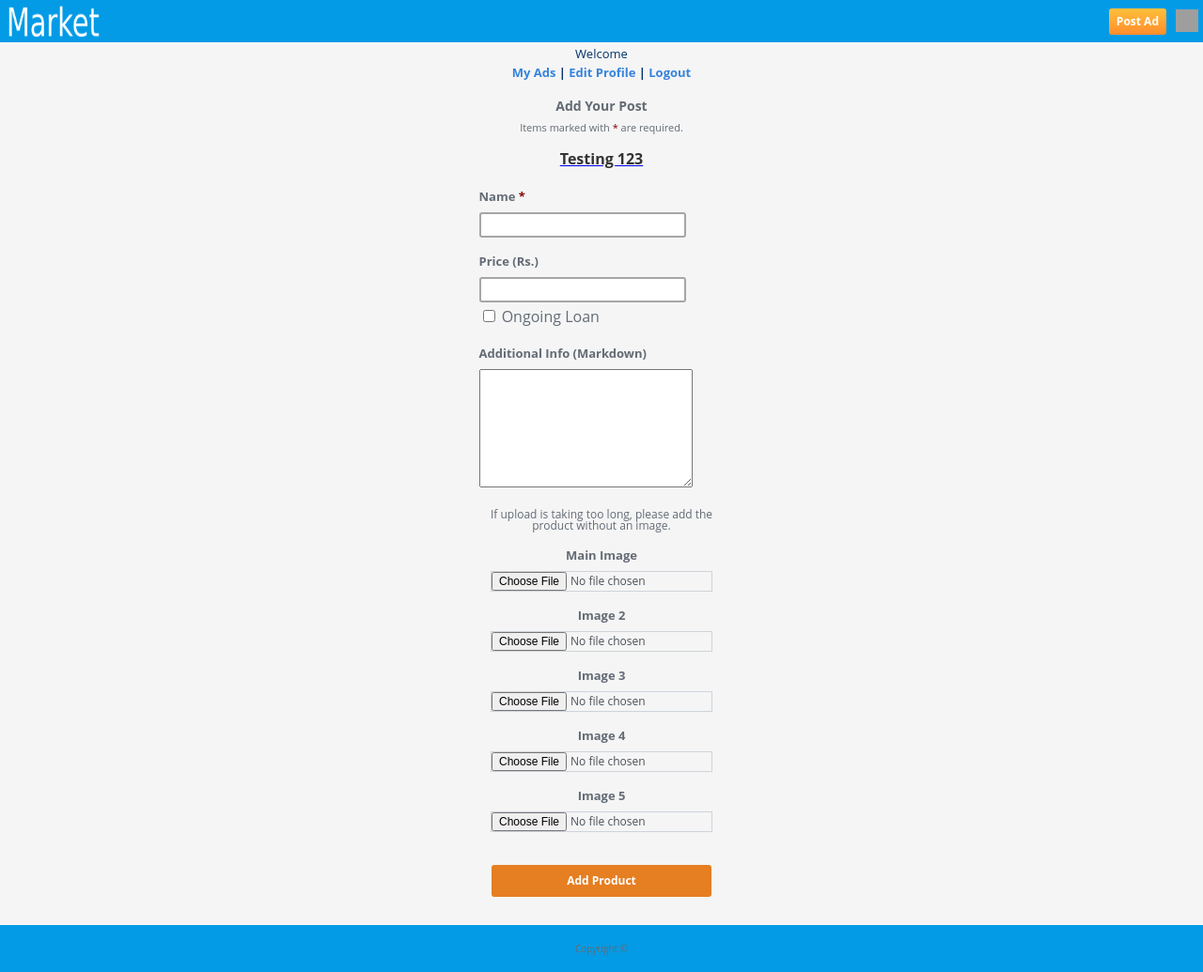
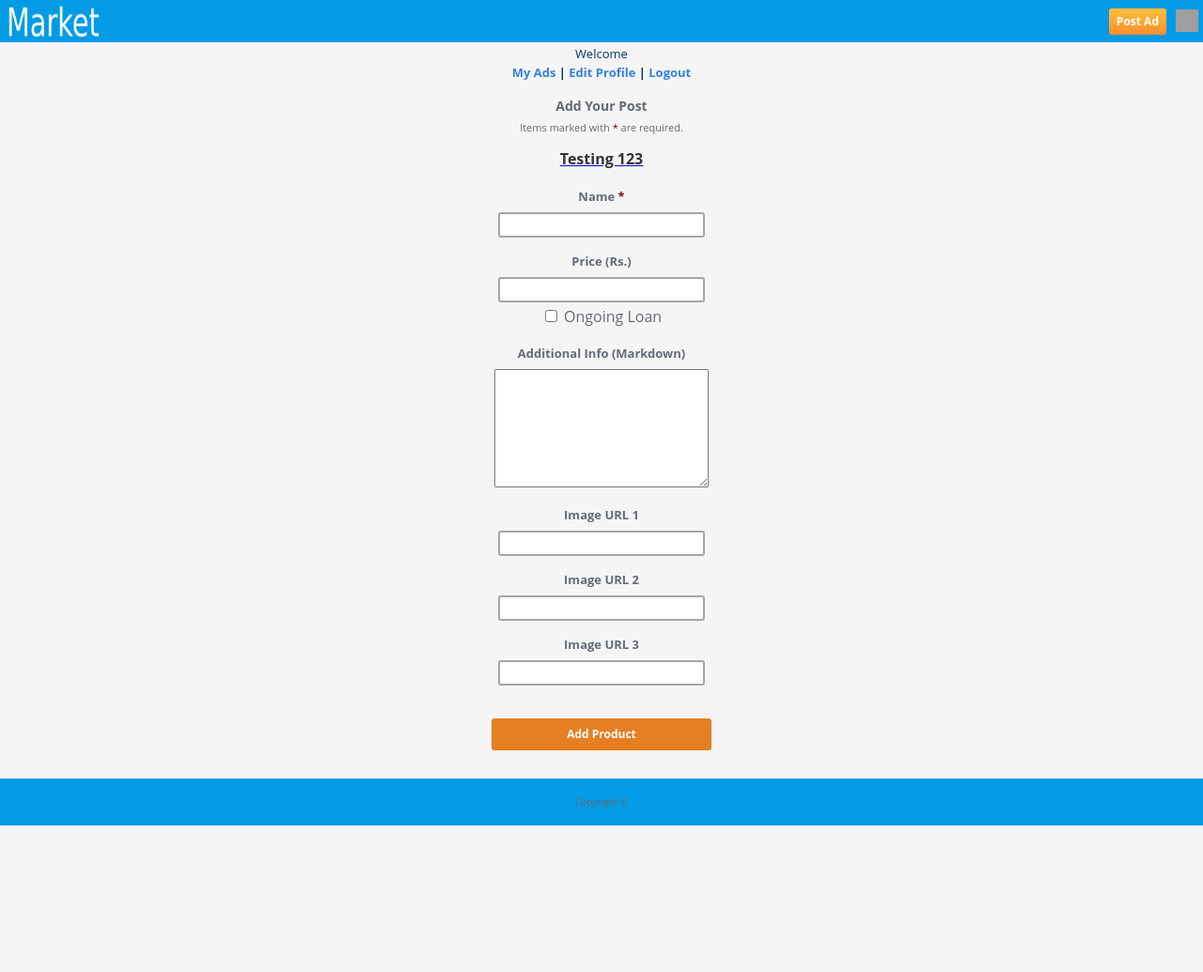
Before and after one commit to hirusha-adi/Market, a Flask app: template templates/new/mobile.html in a window 1280 px wide. Shown: the whole page at 94% size. After the commit the page ends 879 px from the top, so only its background shows below. Run offline with Flask 2, Linux system fonts and the light colour scheme; the template is opened without the code that fills it, so the values that code supplies are empty; some libraries are stand-ins or nearby versions; grey boxes are pictures that could not be loaded.

Commit message:
handle images easily with direct url

```diff
--- a/templates/new/mobile.html
+++ b/templates/new/mobile.html
@@ -111,7 +111,7 @@
 
                 <!-- Title -->
                 <tr>
-                    <td align="left">
+                    <td align="center">
                         {% if post_type == 'car' %}
                         <h4 style="color:#333;">Vehicle Info</h4>
                         {% elif post_type == 'land' %}
@@ -127,7 +127,7 @@
 
                 <!-- Name -->
                 <tr>
-                    <td align="left">
+                    <td align="center">
                         <div class="tx">
                             Name <span class="red">*</span>
                         </div>
@@ -137,7 +137,7 @@
 
                 <!-- Price (Rs.) -->
                 <tr>
-                    <td align="left">
+                    <td align="center">
                         <div class="tx">Price (Rs.)</div>
                         <input type="number" class="intext" name="ProductPrice" id="ProductPrice" value="">
 
@@ -159,11 +159,12 @@
 
                 <!-- Vehicle Type -->
                 <tr>
-                    <td align="left">
+                    <td align="center">
                         <div class="tx">
                             Vehicle Type<span class="red">*</span>
                         </div>
-                        <select name="VehicleType" id="VehicleType" class="intext" style="width:234px;height:31px;" required="">
+                        <select name="VehicleType" id="VehicleType" class="intext" style="width:234px;height:31px;"
+                            required="">
                             <option value="">Select Type</option>
                             <option value="Car">Car</option>
                             <option value="Van">Van</option>
@@ -183,11 +184,12 @@
 
                 <!-- Vehicle Condition -->
                 <tr>
-                    <td align="left">
+                    <td align="center">
                         <div class="tx">
                             Vehicle Condition<span class="red">*</span>
                         </div>
-                        <select name="VehicleCondition" id="VehicleCondition" class="intext" style="width:234px;height:31px;" required="">
+                        <select name="VehicleCondition" id="VehicleCondition" class="intext"
+                            style="width:234px;height:31px;" required="">
                             <option value="">Select Condition</option>
                             <option value="Antique">Antique</option>
                             <option value="Brand New">Brand New</option>
@@ -199,11 +201,12 @@
 
                 <!-- Vehicle Make -->
                 <tr>
-                    <td align="left">
+                    <td align="center">
                         <div class="tx">
                             Vehicle Make<span class="red">*</span>
                         </div>
-                        <select name="VehicleMake" id="VehicleMake" class="intext" style="width:234px;height:31px;" required="">
+                        <select name="VehicleMake" id="VehicleMake" class="intext" style="width:234px;height:31px;"
+                            required="">
                             <option value="">Select Make</option>
                             <option value="Acura">Acura</option>
                             <option value="Alfa-Romeo">Alfa-Romeo</option>
@@ -340,17 +343,18 @@
 
                 <!-- Vehicle Model -->
                 <tr>
-                    <td align="left">
+                    <td align="center">
                         <div class="tx">
                             Model<span class="red">*</span>
                         </div>
-                        <input type="text" class="intext" name="VehicleModel" id="VehicleModel" value="" maxlength="100" required="">
+                        <input type="text" class="intext" name="VehicleModel" id="VehicleModel" value="" maxlength="100"
+                            required="">
                     </td>
                 </tr>
 
                 <!-- YOM -->
                 <tr>
-                    <td align="left">
+                    <td align="center">
                         <div class="tx">
                             Manufactured Year<span class="red">*</span>
                         </div>
@@ -438,12 +442,12 @@
 
                 <!-- Transmission -->
                 <tr>
-                    <td align="left">
+                    <td align="center">
                         <div class="tx">
                             Transmission<span class="red">*</span>
                         </div>
-                        <select name="VehicleTransmission" id="VehicleTransmission" class="intext" style="width:234px;height:31px;"
-                            required="">
+                        <select name="VehicleTransmission" id="VehicleTransmission" class="intext"
+                            style="width:234px;height:31px;" required="">
                             <option value="">Select Transmission</option>
                             <option value="Automatic">Automatic</option>
                             <option value="Manual">Manual</option>
@@ -453,11 +457,12 @@
 
                 <!-- Fuel Type -->
                 <tr>
-                    <td align="left">
+                    <td align="center">
                         <div class="tx">
                             Fuel Type<span class="red">*</span>
                         </div>
-                        <select name="VehicleFuel" id="VehicleFuel" class="intext" style="width:234px;height:31px;" required="">
+                        <select name="VehicleFuel" id="VehicleFuel" class="intext" style="width:234px;height:31px;"
+                            required="">
                             <option value="">Select Fuel Type</option>
                             <option value="Diesel">Diesel</option>
                             <option value="Petrol">Petrol</option>
@@ -470,25 +475,27 @@
 
                 <!-- Engine Capacity -->
                 <tr>
-                    <td align="left">
+                    <td align="center">
                         <div class="tx">Engine Capacity</div>
-                        <input type="text" class="intext" name="VehicleEngineCapacity" id="VehicleEngineCapacity" value="">
+                        <input type="text" class="intext" name="VehicleEngineCapacity" id="VehicleEngineCapacity"
+                            value="">
                     </td>
                 </tr>
 
                 <!-- Mileage (km) -->
                 <tr>
-                    <td align="left">
+                    <td align="center">
                         <div class="tx">
                             Mileage (km)<span class="red">*</span>
                         </div>
-                        <input type="number" class="intext" name="VehicleMileage" id="VehicleMileage" value="" required="">
+                        <input type="number" class="intext" name="VehicleMileage" id="VehicleMileage" value=""
+                            required="">
                     </td>
                 </tr>
 
                 <!-- Options -->
                 <tr>
-                    <td align="left">
+                    <td align="center">
                         <div class="tx">Options</div>
                         <div style="font-size:12px;">
                             <div class="chstyl">
@@ -531,11 +538,12 @@
 
                 <!-- Property Type -->
                 <tr>
-                    <td align="left">
+                    <td align="center">
                         <div class="tx">
                             Property Type<span class="red">*</span>
                         </div>
-                        <select name="PropertyType" id="vtype" class="intext" style="width:234px;height:31px;" required="">
+                        <select name="PropertyType" id="vtype" class="intext" style="width:234px;height:31px;"
+                            required="">
                             <option value="">Select Type</option>
                             <option value="Building">Building</option>
                             <option value="House">House</option>
@@ -546,11 +554,12 @@
 
                 <!-- Purchase Type -->
                 <tr>
-                    <td align="left">
+                    <td align="center">
                         <div class="tx">
                             Purchase Type<span class="red">*</span>
                         </div>
-                        <select name="PurchaseType" id="vtype" class="intext" style="width:234px;height:31px;" required="">
+                        <select name="PurchaseType" id="vtype" class="intext" style="width:234px;height:31px;"
+                            required="">
                             <option value="">Select Type</option>
                             <option value="Buy">Buy</option>
                             <option value="Rent">Rent</option>
@@ -560,7 +569,7 @@
 
                 <!-- Size -->
                 <tr>
-                    <td align="left">
+                    <td align="center">
                         <div class="tx">Size</div>
                         <input type="text" class="intext" name="Size" id="size" value="">
                     </td>
@@ -568,7 +577,7 @@
 
                 <!-- Options -->
                 <tr>
-                    <td align="left">
+                    <td align="center">
                         <div class="tx">Options</div>
                         <div style="font-size:12px;">
                             <div class="chstyl">
@@ -595,7 +604,7 @@
 
                 <!-- Make -->
                 <tr>
-                    <td align="left">
+                    <td align="center">
                         <div class="tx">
                             Make<span class="red">*</span>
                         </div>
@@ -605,7 +614,7 @@
 
                 <!-- Model -->
                 <tr>
-                    <td align="left">
+                    <td align="center">
                         <div class="tx">
                             Model<span class="red">*</span>
                         </div>
@@ -615,7 +624,7 @@
 
                 <!-- YOM -->
                 <tr>
-                    <td align="left">
+                    <td align="center">
                         <div class="tx">
                             Manufactured Year<span class="red">*</span>
                         </div>
@@ -703,11 +712,12 @@
 
                 <!-- Power Requirement -->
                 <tr>
-                    <td align="left">
+                    <td align="center">
                         <div class="tx">
                             Power Requirement<span class="red">*</span>
                         </div>
-                        <select name="PowerRequirement" id="year" class="intext" style="width:234px;height:31px;" required="">
+                        <select name="PowerRequirement" id="year" class="intext" style="width:234px;height:31px;"
+                            required="">
                             <option value="">Power Requirement</option>
                             <option value="AC">AC</option>
                             <option value="DC">DC</option>
@@ -723,7 +733,7 @@
 
                 <!-- Make -->
                 <tr>
-                    <td align="left">
+                    <td align="center">
                         <div class="tx">
                             Make<span class="red">*</span>
                         </div>
@@ -733,7 +743,7 @@
 
                 <!-- Model -->
                 <tr>
-                    <td align="left">
+                    <td align="center">
                         <div class="tx">
                             Model<span class="red">*</span>
                         </div>
@@ -743,7 +753,7 @@
 
                 <!-- YOM -->
                 <tr>
-                    <td align="left">
+                    <td align="center">
                         <div class="tx">
                             Manufactured Year<span class="red">*</span>
                         </div>
@@ -831,17 +841,18 @@
 
                 <!-- Made For -->
                 <tr>
-                    <td align="left">
+                    <td align="center">
                         <div class="tx">
                             Made for<span class="red">*</span>
                         </div>
-                        <input type="text" class="intext" name="WhatFor" id="model" value="" maxlength="100" required="">
+                        <input type="text" class="intext" name="WhatFor" id="model" value="" maxlength="100"
+                            required="">
                     </td>
                 </tr>
 
                 <!-- Size -->
                 <tr>
-                    <td align="left">
+                    <td align="center">
                         <div class="tx">
                             Size<span class="red">*</span>
                         </div>
@@ -852,10 +863,11 @@
                 {% endif %}
 
                 <tr>
-                    <td align="left">
+                    <td align="center">
                         <div class="tx">Additional Info (Markdown)</div>
                         <!-- <textarea name="more" id="more" rows="5" class="intext" style="height:100px;"></textarea> -->
-                        <textarea id="ProductDescription" class="text" cols="86" rows ="20" name="ProductDescription" style="height: 120px; width: 85%;" form="form1"></textarea>
+                        <textarea id="ProductDescription" class="text" cols="86" rows="20" name="ProductDescription"
+                            style="height: 120px; width: 85%;" form="form1"></textarea>
                     </td>
                 </tr>
 
@@ -864,56 +876,30 @@
 
         <table style="width:275px;margin:auto;">
             <tbody>
+                <!-- Images -->
                 <tr>
                     <td align="center">
-                        <div style="font-size:12px;">If upload is taking too long, please add the product without an image.
-                        </div>
+                        <div class="tx">Image URL 1</div>
+                        <input type="url" class="intext" name="ImageUrl1" id="ImageUrl1" value="">
                     </td>
                 </tr>
                 <tr>
                     <td align="center">
-                        <div class="tx">Main Image</div>
-                        <input type="file" name="up1h" id="up1h" accept="image/*">
-                        <span class="up_style" id="1_res" style="display:none;">
-                        </span>
+                        <div class="tx">Image URL 2</div>
+                        <input type="url" class="intext" name="ImageUrl2" id="ImageUrl2" value="">
                     </td>
                 </tr>
                 <tr>
                     <td align="center">
-                        <div class="tx">Image 2</div>
-                        <input type="file" name="up2h" id="up2h" accept="image/*">
-                        <span class="up_style" id="2_res" style="display:none;">
-                        </span>
-                    </td>
-                </tr>
-                <tr>
-                    <td align="center">
-                        <div class="tx">Image 3</div>
-                        <input type="file" name="up3h" id="up3h" accept="image/*">
-                        <span class="up_style" id="3_res" style="display:none;">
-                        </span>
-                    </td>
-                </tr>
-                <tr>
-                    <td align="center">
-                        <div class="tx">Image 4</div>
-                        <input type="file" name="up4h" id="up4h" accept="image/*">
-                        <span class="up_style" id="4_res" style="display:none;">
-                        </span>
-                    </td>
-                </tr>
-                <tr>
-                    <td align="center">
-                        <div class="tx">Image 5</div>
-                        <input type="file" name="up5h" id="up5h" accept="image/*">
-                        <span class="up_style" id="5_res" style="display:none;">
-                        </span>
+                        <div class="tx">Image URL 3</div>
+                        <input type="url" class="intext" name="ImageUrl3" id="ImageUrl3" value="">
                     </td>
                 </tr>
                 <tr>
                     <td align="center">
                         <br>
-                        <input class="btnintxt" type="button" name="sub" id="sub" value="Add Product" onclick="this.form.submit()">
+                        <input class="btnintxt" type="button" name="sub" id="sub" value="Add Product"
+                            onclick="this.form.submit()">
                         <div class="noScript" style="padding-top: 5px; display: none;">
                             Your browser does not support JavaScript! Please use the Chromium
                         </div>
```
